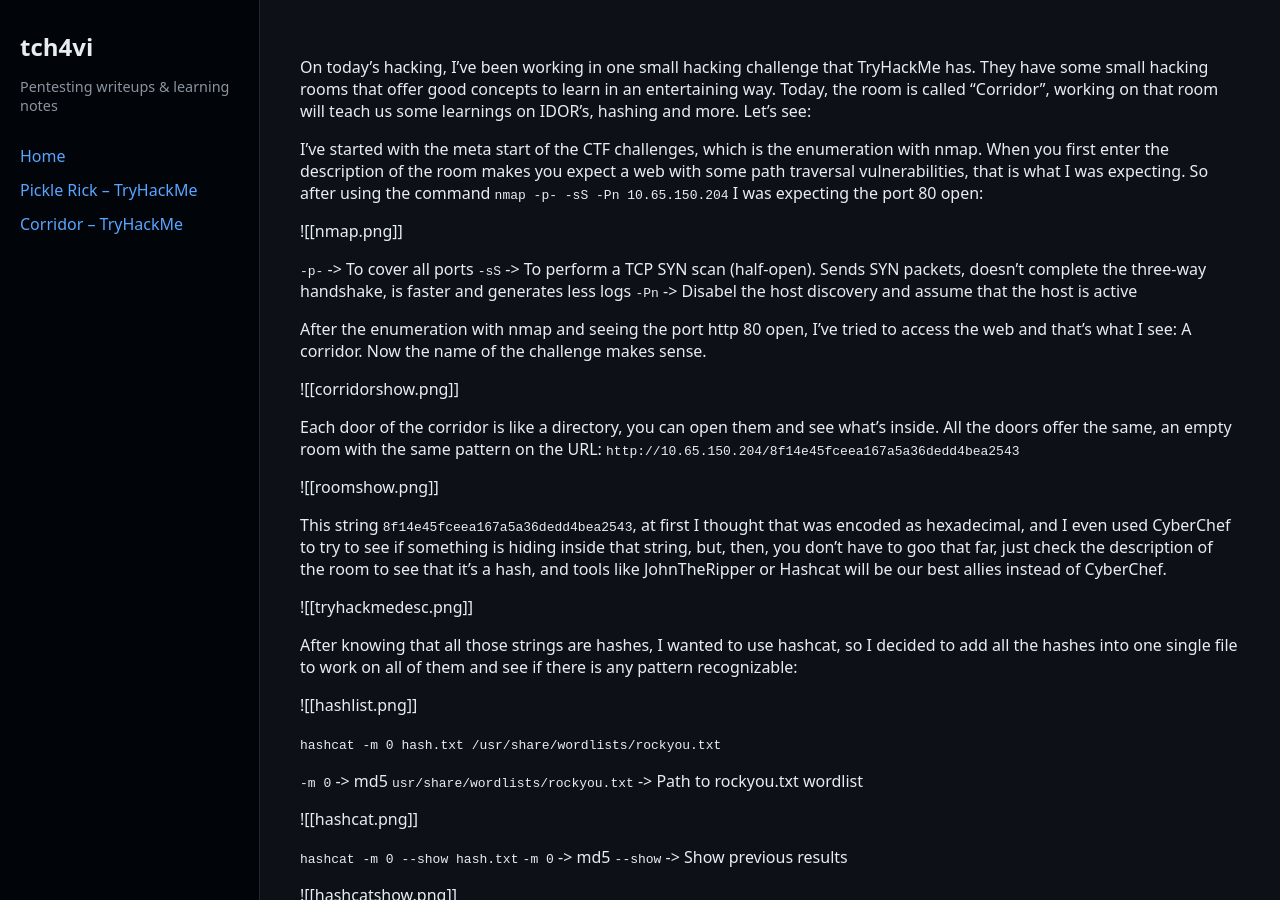
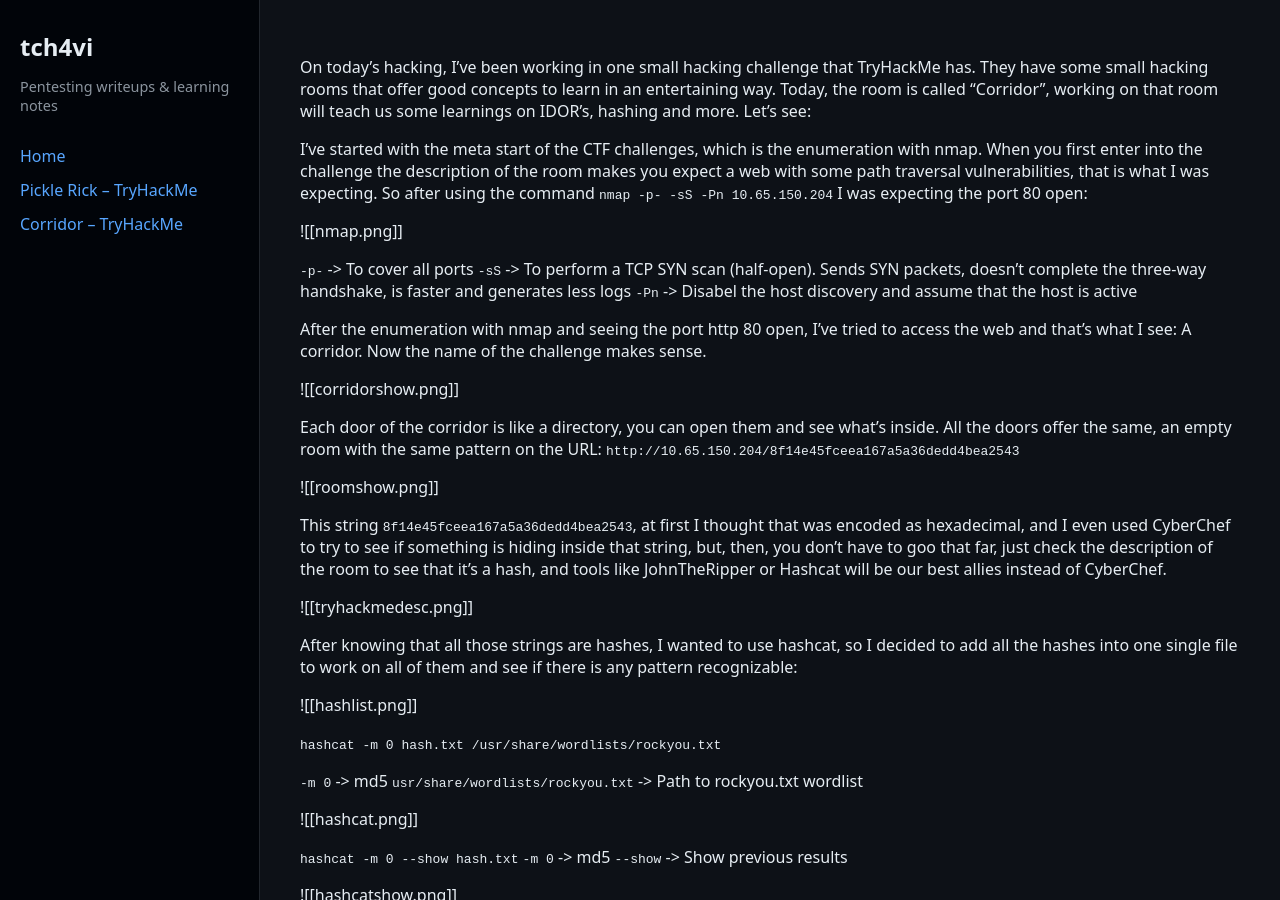
Before and after one commit to tch4vi/tch4vi.github.io, a Jekyll site: the page built from Corridor/Corridor.md, in a window 1280 px wide and 900 px high. Built offline with Jekyll 4.4.1, drawn with Linux system fonts in a browser that asks for light colours; our own code applies the rules of GitHub Pages for plain Markdown files.

Commit message:
Update Corridor.md

```diff
--- a/Corridor/Corridor.md
+++ b/Corridor/Corridor.md
@@ -2,7 +2,7 @@
 On today's hacking, I've been working in one small hacking challenge that TryHackMe has. They have some small hacking rooms that offer good concepts to learn in an entertaining way. Today, the room is called "Corridor", working on that room will teach us some learnings on IDOR's, hashing and more. Let's see:
 
 
-I've started with the meta start of the CTF challenges, which is the enumeration with nmap. When you first enter the description of the room makes you expect a web with some path traversal vulnerabilities, that is what I was expecting. So after using the command `nmap -p- -sS -Pn 10.65.150.204` I was expecting the port 80 open:
+I've started with the meta start of the CTF challenges, which is the enumeration with nmap. When you first enter into the challenge the description of the room makes you expect a web with some path traversal vulnerabilities, that is what I was expecting. So after using the command `nmap -p- -sS -Pn 10.65.150.204` I was expecting the port 80 open:
 
 ![[nmap.png]]
 
```
